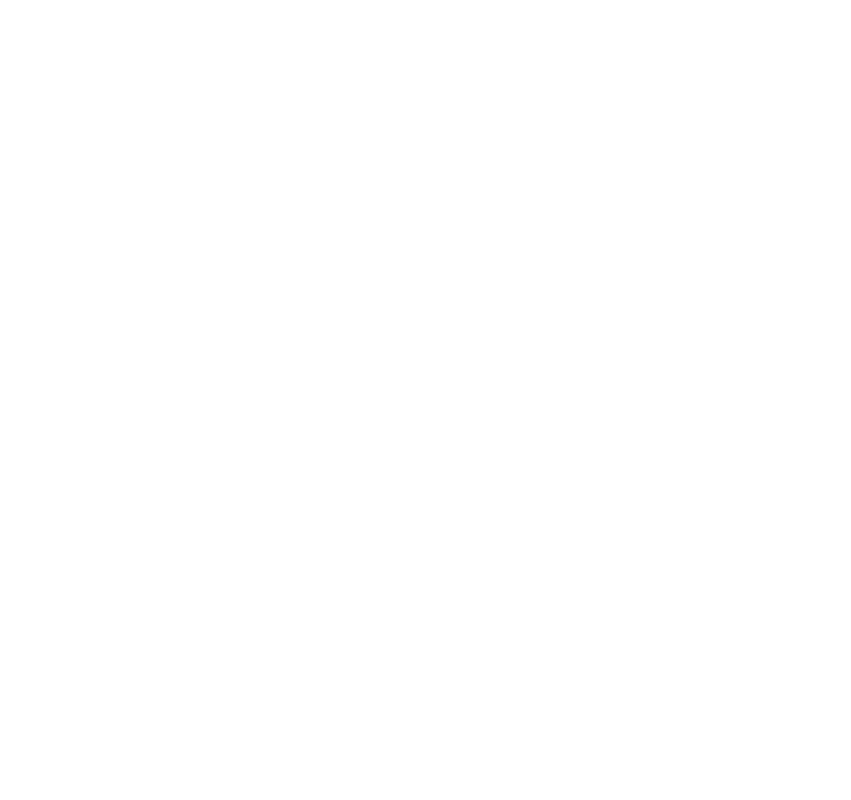
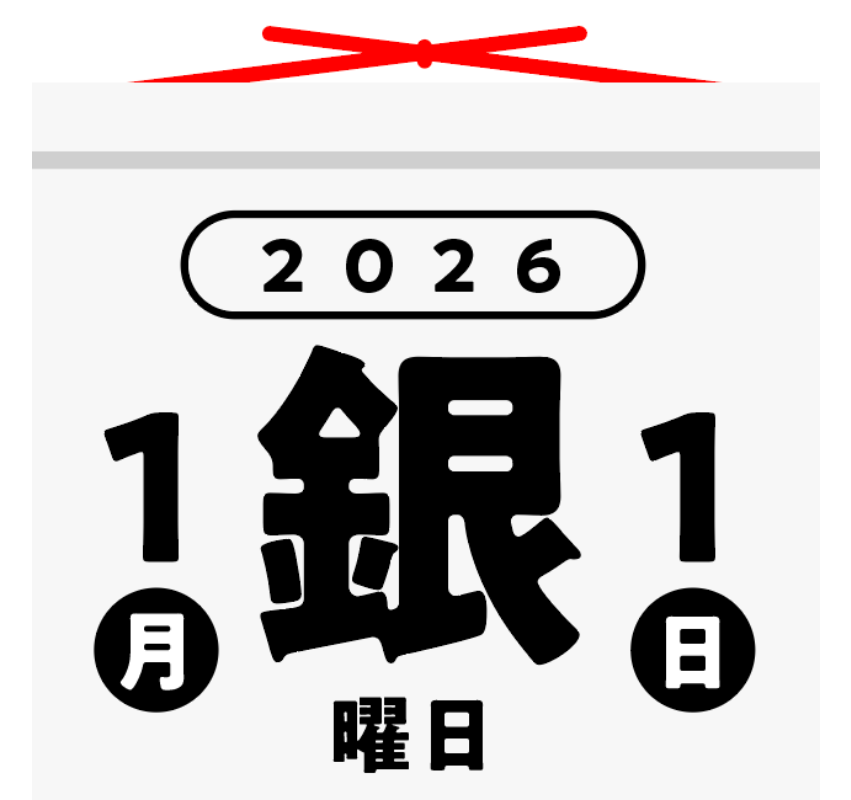
Before and after one commit to r-shimabuk/calendar_365, a plain HTML site: page index.html in a window 1280 px wide. Shown: the whole page, without its empty margins (214-1065 px from the left). Drawn offline with Linux system fonts and the light colour scheme.

Commit message:
Update index.html

```diff
--- a/index.html
+++ b/index.html
@@ -1,3 +1,5 @@
+<body>
+
   <style>
     html, body {
       margin: 0;
@@ -15,3 +17,32 @@
       object-fit: contain;
     }
   </style>
+
+  <img id="calendar" alt="calendar image">
+
+  <script>
+    document.addEventListener("DOMContentLoaded", () => {
+      const img = document.getElementById("calendar");
+
+      const today = new Date();
+
+      // 年初から何日目か
+      const start = new Date(today.getFullYear(), 0, 0);
+      const diff =
+        today - start +
+        (start.getTimezoneOffset() - today.getTimezoneOffset()) * 60 * 1000;
+
+      const dayNumber = Math.floor(diff / (1000 * 60 * 60 * 24));
+      const dayString = String(dayNumber).padStart(3, "0");
+
+      // 本命画像
+      img.src = `/images/day${dayString}.png`;
+
+      // フォールバック（まだ画像が無い場合）
+      img.onerror = () => {
+        img.src = "/images/test.png";
+      };
+    });
+  </script>
+
+</body>
```
Lines whose indentation alone changed are shown as unchanged.
